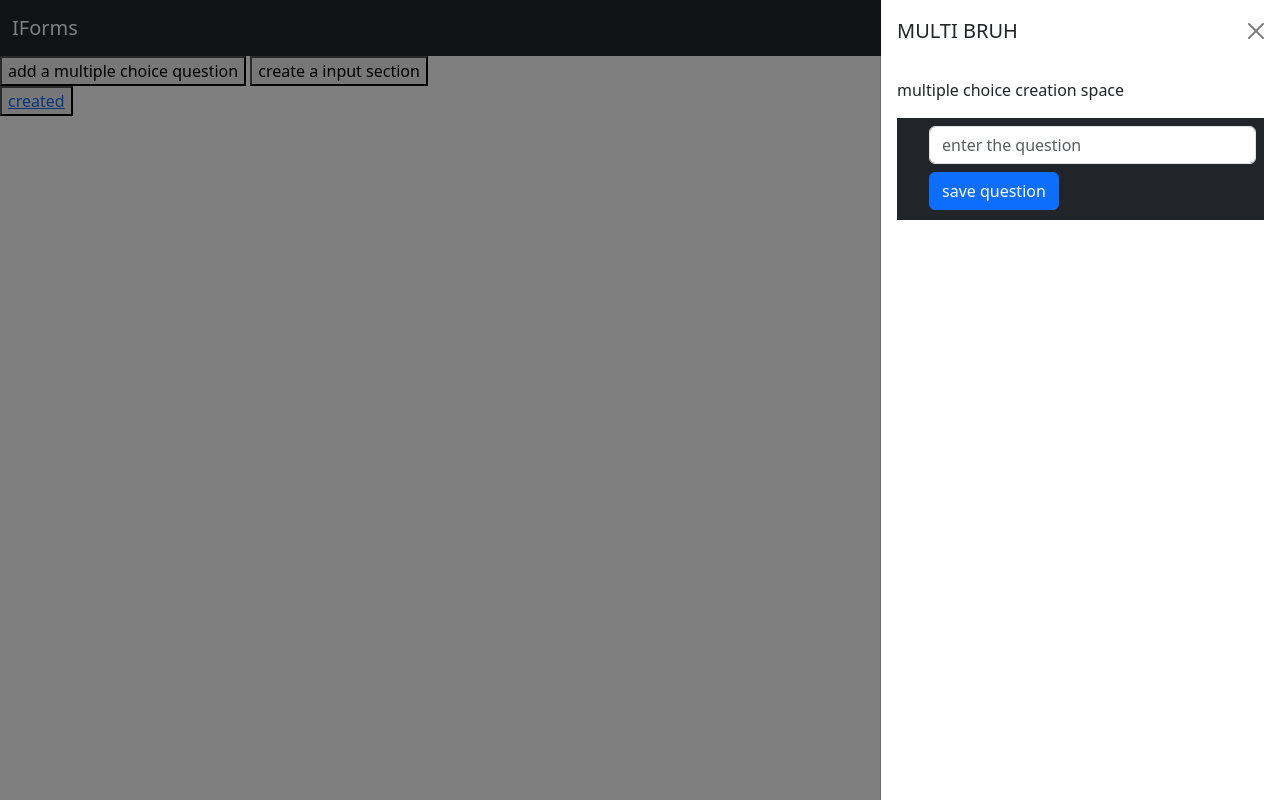
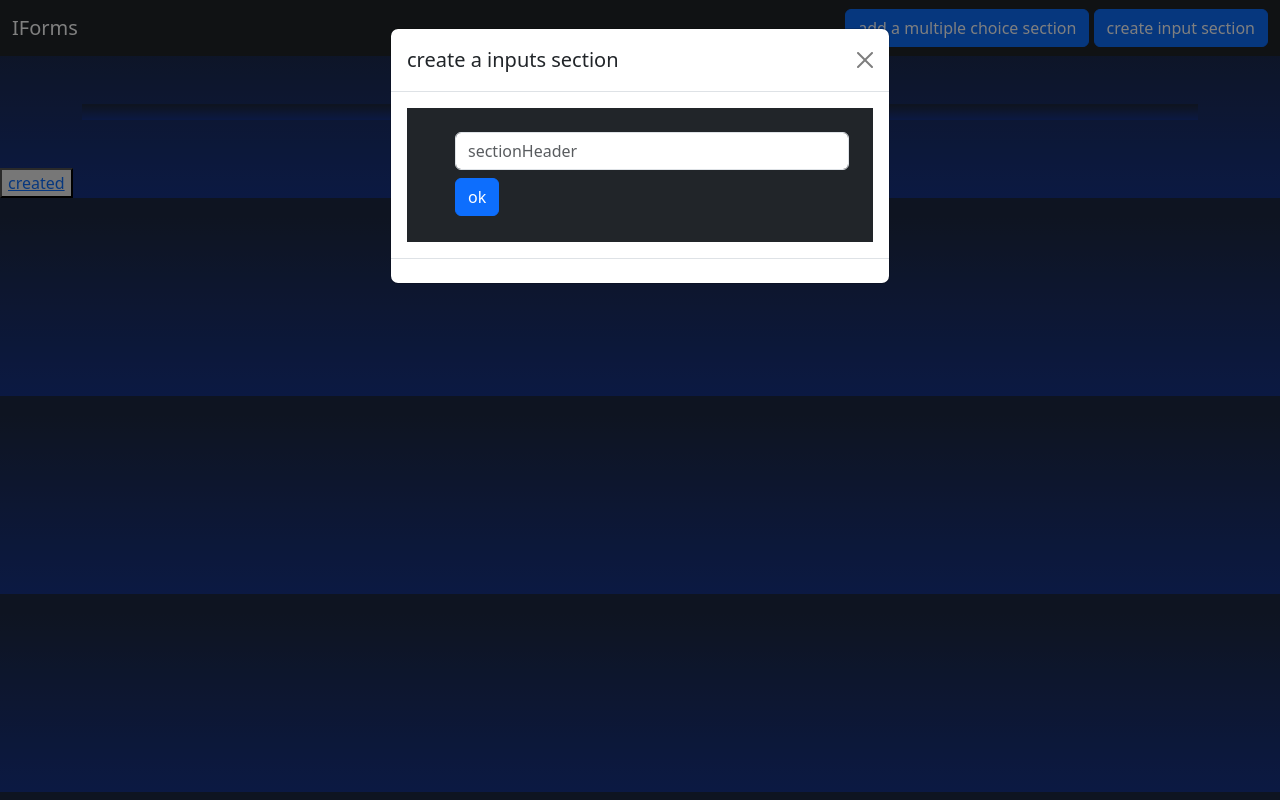
Before and after one commit to prakasam06/dynamicForms, a Django app: page /forms/create in a window 1280 px wide, after a click on "create input section". Run offline with Django 3.2, Linux system fonts and the light colour scheme.

Commit message:
bootstrap done

```diff
--- a/dynamicForms/forms/static/js/script.js
+++ b/dynamicForms/forms/static/js/script.js
@@ -6,7 +6,9 @@ const openCanvas = document.getElementById("openCanvas");
 const close = document.getElementById("closeCanvas");
 const closeMulti = document.getElementById("closemulti");
 const Form = document.getElementById("myForm");
-Form.classList.add("bg-dark");
+const body = document.getElementById("body");
+body.style.background = "#1d2943";
+body.style.backgroundImage = "linear-gradient(180deg,#1d2943 10%,#173386 100%)";
 
 //btns
 const createQuestion = document.createElement("button");
@@ -22,49 +24,84 @@ createQuestion.innerHTML = "create this question";
 
 //classlists added for elements
 
+window.onload = () => {
+  updateDom();
+};
+
 function updateDom() {
   const formSections = JSON.parse(localStorage.getItem("forms"));
+  Form.classList.add("mt-5");
+  Form.classList.add("mb-5");
+  Form.classList.add("p-2");
+  Form.style.background = "#1d2943";
+  Form.style.backgroundImage =
+    "linear-gradient(180deg,#1d2943 10%,#173386 100%)";
 
+  deleteChilds(Form);
   formSections.forEach((section) => {
     if (section.type == "non-multiple") {
       const card = document.createElement("div");
+      // card.classList.add("p-3");
+
       card.classList.add("card");
-      card.classList.add("m-4");
+      card.classList.add("mt-5");
+      card.classList.add("mb-5");
+
       Form.appendChild(card);
       const cardHeader = document.createElement("h4");
       cardHeader.classList.add("card-header");
       cardHeader.innerHTML = section.sectionName;
       card.appendChild(cardHeader);
-      const inputsCard = document.createElement("div");
-      card.appendChild(inputsCard);
-      inputsCard.classList.add("card-body");
+
       const row = document.createElement("div");
-      row.classList.add("row");
+
+      row.classList.add("container-fluid");
       row.classList.add("d-flex");
-      row.style.add = "flex:wrap";
+      row.classList.add("flex-wrap");
+      row.classList.add("justify-content-around");
+      row.classList.add("p-2");
+      card.appendChild(row);
+      row.style.backdropFilter = "blur(15px)";
 
       section.questions.forEach((question) => {
-        const thisInput = document.createElement("div");
-        thisInput.classList.add("card");
-        const thisInputBody = document.createElement("div");
-        thisInputBody.classList.add("card-body");
-        const input = document.createElement("input");
-        input.type = question.type;
-        input.classList.add("form-control");
-        const label = document.createElement("label");
-        label.innerHTML = question.label;
-        label.classList.add("form-label");
+        if (question.type == "textarea") {
+          const thisInputrow = document.createElement("div");
+          thisInputrow.classList.add("row");
+          thisInputrow.classList.add("container-fluid");
 
-        thisInput.appendChild(thisInputBody);
-        thisInputBody.appendChild(label);
-        thisInputBody.appendChild(input);
-
-        const col = document.createElement("div");
-        col.classList.add("col");
-
-        row.appendChild(col);
-        col.appendChild(thisInput);
-        inputsCard.appendChild(row);
+          const textareaLabel = document.createElement("label");
+          const textarea = document.createElement("input");
+          textarea.type = question.type;
+          thisInputrow.appendChild(textareaLabel);
+          textareaLabel.classList.add("form-label");
+          textarea.style.height = "100px";
+          thisInputrow.appendChild(textarea);
+          textarea.classList.add("form-control");
+          textareaLabel.innerHTML = question.label;
+          textarea.style.borderStyle = "solid";
+          textarea.style.borderWidth = "0.7px";
+          textarea.style.borderColor = "black";
+          row.appendChild(thisInputrow);
+        } else {
+          const thisInput = document.createElement("div");
+          thisInput.classList.add("bg-white");
+          thisInput.classList.add("col-5");
+          thisInput.classList.add("p-3");
+          thisInput.classList.add("m-1");
+          thisInput.classList.add("container");
+          const input = document.createElement("input");
+          input.type = question.type;
+          input.classList.add("form-control");
+          const label = document.createElement("label");
+          label.innerHTML = question.label;
+          input.style.borderStyle = "solid";
+          input.style.borderWidth = "0.7px";
+          input.style.borderColor = "black";
+          input.style.borderRadius = "7px";
+          thisInput.appendChild(label);
+          thisInput.appendChild(input);
+          row.appendChild(thisInput);
+        }
       });
     }
   });
@@ -73,6 +110,7 @@ function updateDom() {
 openCanvas.addEventListener("click", () => {
   const formData = document.createElement("div");
   close.addEventListener("click", () => {
+    deleteChilds(canvasBody);
     deleteChilds(formData);
   });
 
@@ -81,6 +119,7 @@ openCanvas.addEventListener("click", () => {
 
   formData.classList.add("container");
   formData.classList.add("bg-dark");
+  formData.classList.add("p-4");
   const section = {
     type: "",
     id: Date.now(),
@@ -165,9 +204,9 @@ openCanvas.addEventListener("click", () => {
     selectinputview.innerHTML = "select a input type";
     selectType.appendChild(selectinputview);
 
-    const multiple_option = document.createElement("option");
-    multiple_option.innerHTML = "multiple choice";
-    selectType.appendChild(multiple_option);
+    // const multiple_option = document.createElement("option");
+    // multiple_option.innerHTML = "multiple choice";
+    // selectType.appendChild(multiple_option);
 
     const text_option = document.createElement("option");
     text_option.innerHTML = "text";
@@ -195,7 +234,7 @@ openCanvas.addEventListener("click", () => {
     selectType.appendChild(date_option);
 
     const textarea_option = document.createElement("option");
-    textarea_option.innerHTML = "message";
+    textarea_option.innerHTML = "textarea";
     selectType.appendChild(textarea_option);
 
     allinputsDivs.appendChild(thisInputdiv);
@@ -343,11 +382,12 @@ openleftcanvas.addEventListener("click", () => {
   const multiData = document.createElement("div");
   multiData.classList.add("container");
   multiData.classList.add("bg-dark");
-  multiData.classList.add("p-2");
+  multiData.classList.add("p-4");
 
   leftbody.appendChild(multiData);
 
   closeMulti.addEventListener("click", () => {
+    deleteChilds(leftbody);
     deleteChilds(multiData);
   });
 
--- a/dynamicForms/forms/templates/forms/create.html
+++ b/dynamicForms/forms/templates/forms/create.html
@@ -12,7 +12,7 @@
     />
     <title>create_page</title>
   </head>
-  <body>
+  <body id="body">
     <!-- navbar -->
     <nav class="navbar navbar-dark bg-dark">
       <div class="container-fluid">
@@ -27,6 +27,27 @@
 
           IForms
         </a>
+        <div class="options">
+          <button
+            type="button"
+            class="btn btn-primary"
+            data-bs-toggle="modal"
+            data-bs-target="#staticBackdrop2"
+            id="openleftcanvas"
+          >
+            add a multiple choice section
+          </button>
+
+          <button
+            type="button"
+            class="btn btn-primary"
+            data-bs-toggle="modal"
+            data-bs-target="#staticBackdrop"
+            id="openCanvas"
+          >
+            create input section
+          </button>
+        </div>
       </div>
     </nav>
     <!-- navbar -->
@@ -34,53 +55,63 @@
     <!-- rightcanvas -->
 
     <div
-      class="offcanvas offcanvas-end"
-      data-bs-scroll="true"
-      data-bs-backdrop="false"
+      class="modal fade"
+      id="staticBackdrop"
+      data-bs-backdrop="static"
+      data-bs-keyboard="false"
       tabindex="-1"
-      id="offcanvasScrolling"
-      aria-labelledby="offcanvasScrollingLabel"
+      aria-labelledby="staticBackdropLabel"
+      aria-hidden="true"
     >
-      <div class="offcanvas-header">
-        <h5 class="offcanvas-title" id="offcanvasScrollingLabel">
-          create a section here!!!!!
-        </h5>
+      <div class="modal-dialog">
+        <div class="modal-content">
+          <div class="modal-header">
+            <h1 class="modal-title fs-5" id="staticBackdropLabel">
+              create a inputs section
+            </h1>
             <button
               type="button"
-          class="btn-close text-reset"
-          data-bs-dismiss="offcanvas"
+              class="btn-close"
+              data-bs-dismiss="modal"
               aria-label="Close"
               id="closeCanvas"
             ></button>
           </div>
-      <div class="offcanvas-body" id="canvasBody">
-        <p>instructions</p>
+          <div class="modal-body" id="canvasBody"></div>
+          <div class="modal-footer"></div>
         </div>
       </div>
-
+    </div>
     <!-- rightcanvas -->
 
     <!-- leftCanvas -->
 
     <div
-      class="offcanvas offcanvas-end"
+      class="modal fade"
+      id="staticBackdrop2"
       data-bs-backdrop="static"
+      data-bs-keyboard="false"
       tabindex="-1"
-      id="staticBackdrop"
       aria-labelledby="staticBackdropLabel"
+      aria-hidden="true"
     >
-      <div class="offcanvas-header">
-        <h5 class="offcanvas-title" id="staticBackdropLabel">MULTI BRUH</h5>
+      <div class="modal-dialog">
+        <div class="modal-content">
+          <div class="modal-header">
+            <h1 class="modal-title fs-5" id="staticBackdropLabel">
+              multiple choice section
+            </h1>
             <button
               type="button"
               class="btn-close"
+              data-bs-dismiss="modal"
+              aria-label="Close"
               id="closemulti"
-          data-bs-dismiss="offcanvas"
-          aria-label="Close"
             ></button>
           </div>
-      <div class="offcanvas-body" id="leftcanvas">
-        <p>multiple choice creation space</p>
+          <div class="modal-body" id="leftcanvas"></div>
+          <div class="modal-footer"></div>
+        </div>
       </div>
     </div>
 
@@ -88,26 +119,6 @@
 
     <!-- createButton -->
 
-    <button
-      class=""
-      type="button"
-      data-bs-toggle="offcanvas"
-      data-bs-target="#staticBackdrop"
-      aria-controls="staticBackdrop"
-      id="openleftcanvas"
-    >
-      add a multiple choice question
-    </button>
-
-    <button
-      type="button"
-      data-bs-toggle="offcanvas"
-      data-bs-target="#offcanvasScrolling"
-      aria-controls="offcanvasScrolling"
-      id="openCanvas"
-    >
-      create a input section
-    </button>
     <!-- createButton -->
 
     <div class="container">
```
Also changed, not shown: 1 other file. Lines whose indentation alone changed are shown as unchanged.
